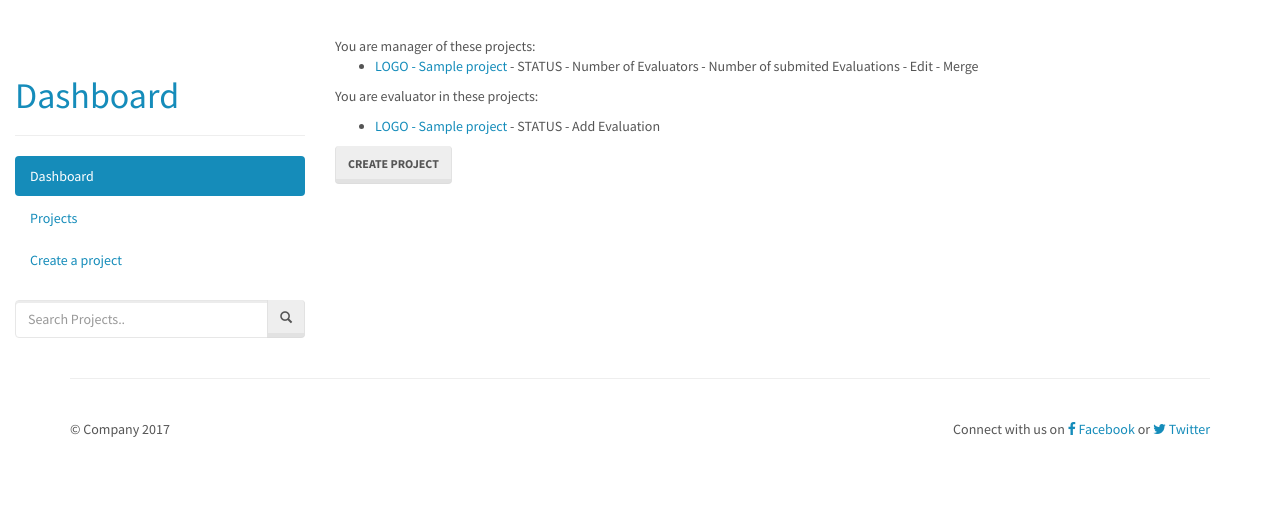
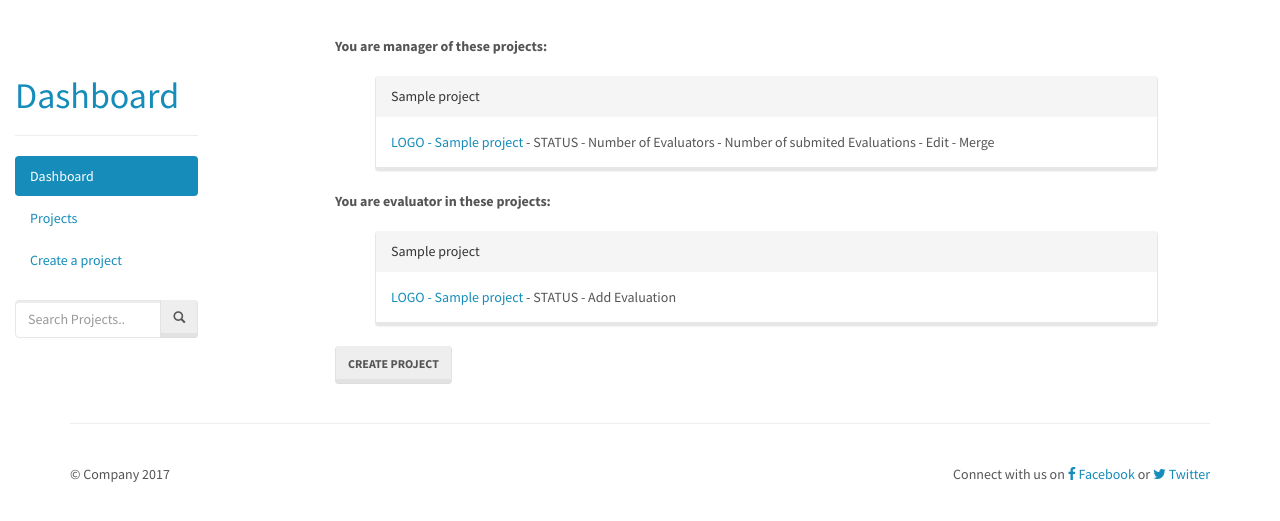
Before and after one commit to boogh/she, a Django app: template SHE34/src/HE3/templates/HE3/dashboard.html in a window 1280 px wide. Shown: the part 54-575 px from the top of the page. Run offline with Django 3.2, Linux system fonts and the light colour scheme; the template is opened without the code that fills it: most values are stand-ins (such as "Sample title", 1, 10 or a date in 2020); some libraries are stand-ins or nearby versions; some web fonts are replaced.

Commit message:
dashboard now has panels

```diff
--- a/SHE34/src/HE3/templates/HE3/baseHE.html
+++ b/SHE34/src/HE3/templates/HE3/baseHE.html
@@ -4,7 +4,7 @@
 {% block container %}
     <div class="container-fluid">
         <div class="row content">
-            <div class="col-sm-3 sidenav">
+            <div class="col-sm-2 sidenav " >
                 <div class="page-header "> <h1 class="text-primary"> Dashboard</h1></div>
                 <ul class="nav nav-pills nav-stacked">
                     <li class="active"><a href="#section1">Dashboard</a></li>
@@ -20,6 +20,7 @@
                      </span>
                 </div>
             </div>
+
             {% block content %}
             {% endblock content%}
 
--- a/SHE34/src/HE3/templates/HE3/dashboard.html
+++ b/SHE34/src/HE3/templates/HE3/dashboard.html
@@ -1,22 +1,32 @@
 {% extends "HE3/baseHE.html" %}
 {% load staticfiles %}
 {% block content %}
-    <div class="col-sm-9">
-                <div class=".page-header"> You are manager of these projects:</div>
+    <div class="col-sm-offset-1 col-sm-8">
+
+
+        <div class="panel-group"> <strong>You are manager of these projects:</strong></div>
         <ul>
 
             {% for project in asmanager %}
-                        <li> <a href="{% url 'profiles:dashboard:project_detail' project.id %}"> LOGO - {{ project.name}} </a>  - STATUS - Number of Evaluators - Number of submited Evaluations - Edit - Merge </li>
+                <div class="panel panel-default">
+                    <div class="panel-heading">{{ project.name }}</div>
+                    <div class="panel-body"> <a href="{% url 'profiles:dashboard:project_detail' project.id %}"> LOGO - {{ project.name}} </a>  - STATUS - Number of Evaluators - Number of submited Evaluations - Edit - Merge </div>
+                </div>
             {% endfor %}
 
         </ul>
 
-                <p> You are evaluator in these projects:</p>
+        <div class="panel-group"> <strong>You are evaluator in these projects:</strong></div>
+
 
         <ul>
 
             {% for project in asevalutor %}
-                        <li> <a href="{% url 'profiles:dashboard:project_detail_for_evaluator' project.id %}"> LOGO - {{ project.name}}  </a> - STATUS - Add Evaluation  </li>
+                <div class="panel panel-default">
+                    <div class="panel-heading">{{ project.name }}</div>
+
+                    <div class="panel-body"> <a href="{% url 'profiles:dashboard:project_detail_for_evaluator' project.id %}"> LOGO - {{ project.name}}  </a> - STATUS - Add Evaluation  </div>
+                </div>
             {% endfor %}
 
         </ul>
```
Lines whose indentation alone changed are shown as unchanged.
